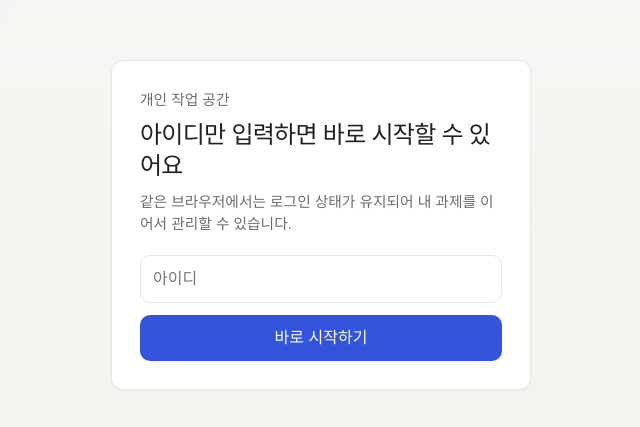
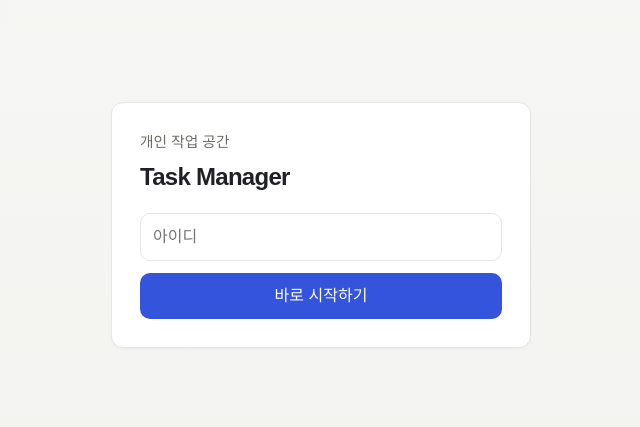
Before and after one commit to yoonyoon000/taskManager, a React (Vite) app: page / in a window 1280 px wide. Shown: the part 175-602 px from the top of the page, without its empty margins (319-959 px from the left). Built offline with nearby package versions, Linux system fonts and the light colour scheme; no server answers.

Commit message:
Rename auth title to Task Manager

```diff
--- a/src/pages/AuthPage.tsx
+++ b/src/pages/AuthPage.tsx
@@ -29,8 +29,7 @@ function AuthPage() {
       <section className="auth-card">
         <div className="auth-head">
           <p className="eyebrow">개인 작업 공간</p>
-          <h1>아이디만 입력하면 바로 시작할 수 있어요</h1>
-          <p>같은 브라우저에서는 로그인 상태가 유지되어 내 과제를 이어서 관리할 수 있습니다.</p>
+          <h1>Task Manager</h1>
         </div>
         <form
           className="auth-form"
```
